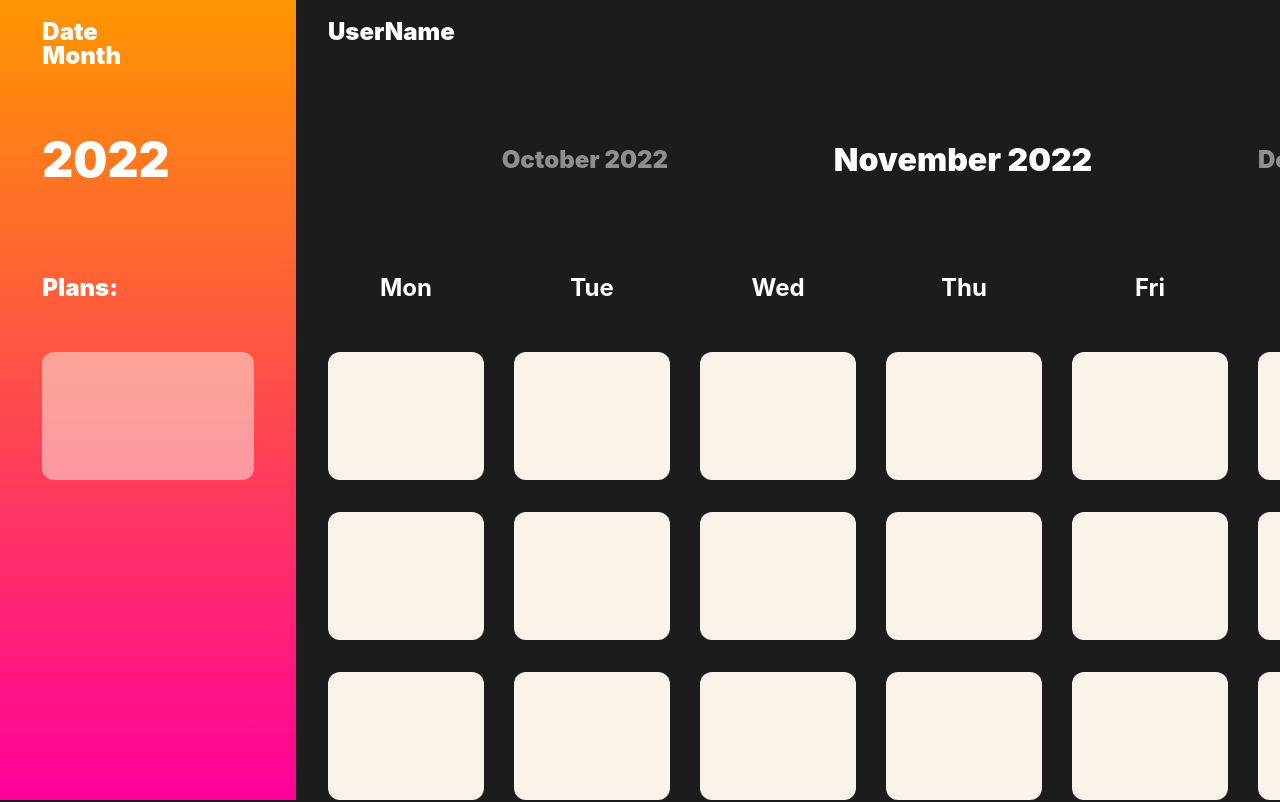
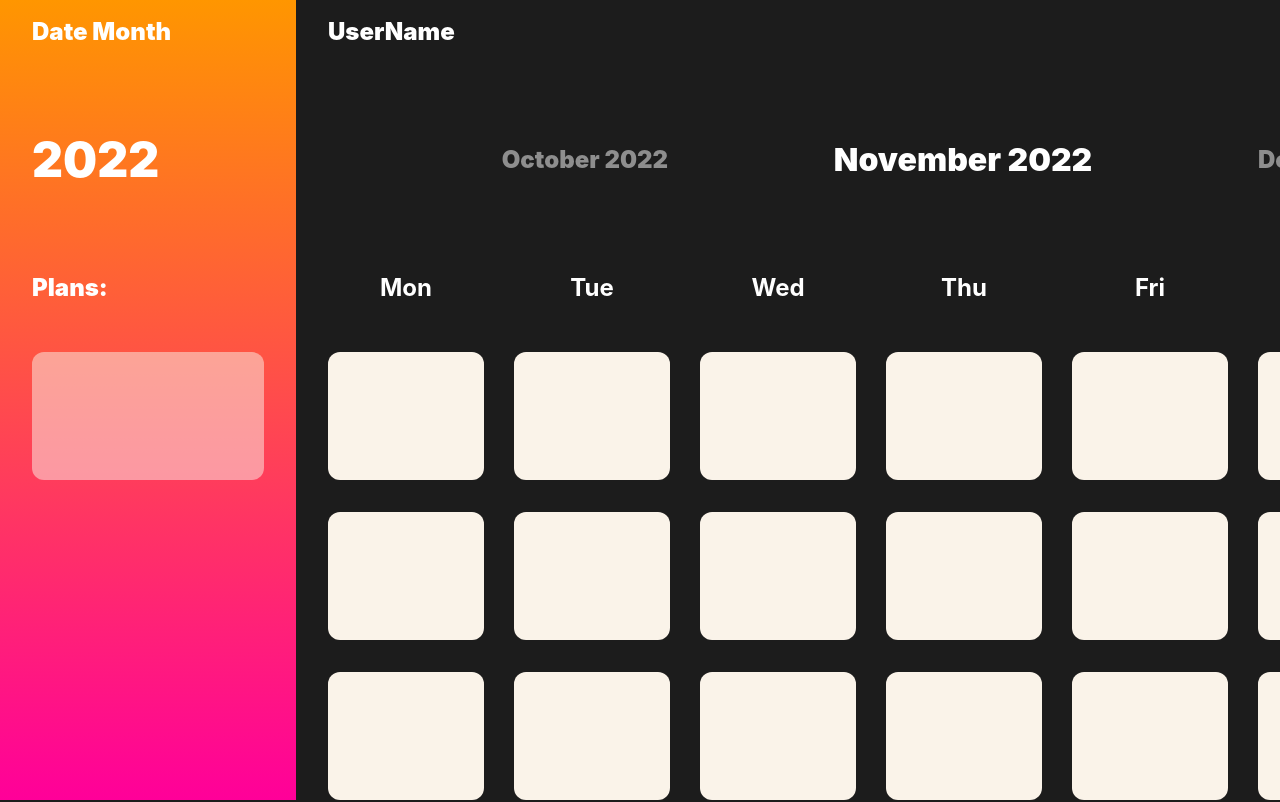
Before and after one commit to alexkior/seagulendar, a React (Vite) app in the folder client/: page / in a window 1280 px wide. Shown: the top 802 px of the page. Built offline with nearby package versions, Linux system fonts and the light colour scheme.

Commit message:
Fix layout

```diff
--- a/client/src/components/Sidebar/Sidebar.module.scss
+++ b/client/src/components/Sidebar/Sidebar.module.scss
@@ -9,7 +9,7 @@
   min-height: 100vh;
   background: linear-gradient(180deg, #FF9600 0%, #FF0099 100%, #FF2E6A 100%);
   display: grid;
-  grid-template-columns: repeat(7, 1fr);
+  grid-template-columns: 32px repeat(5, 1fr) 32px;
   grid-template-rows: 64px 128px 1fr;
   justify-items: stretch;
   align-content: stretch;
```
